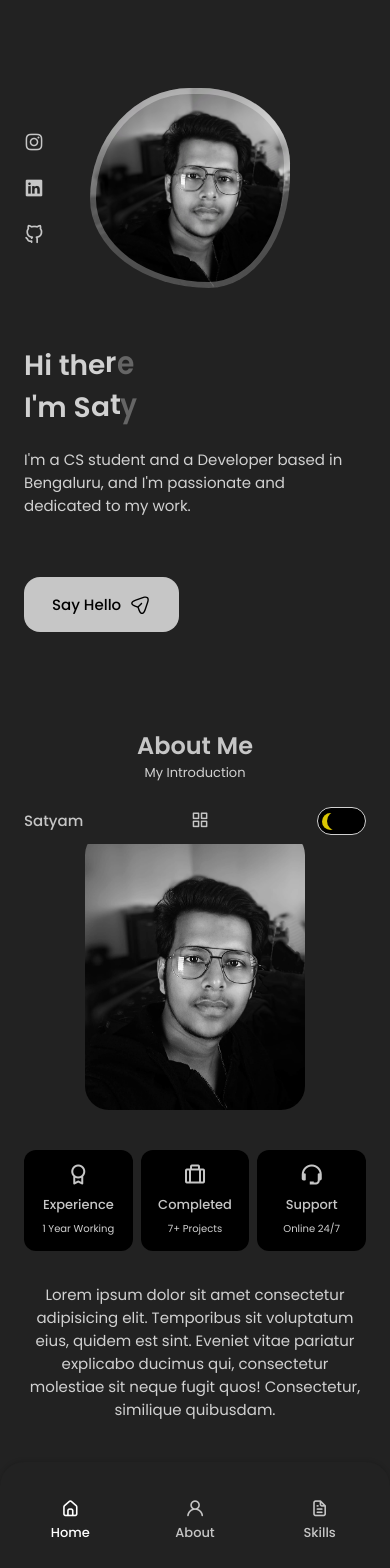
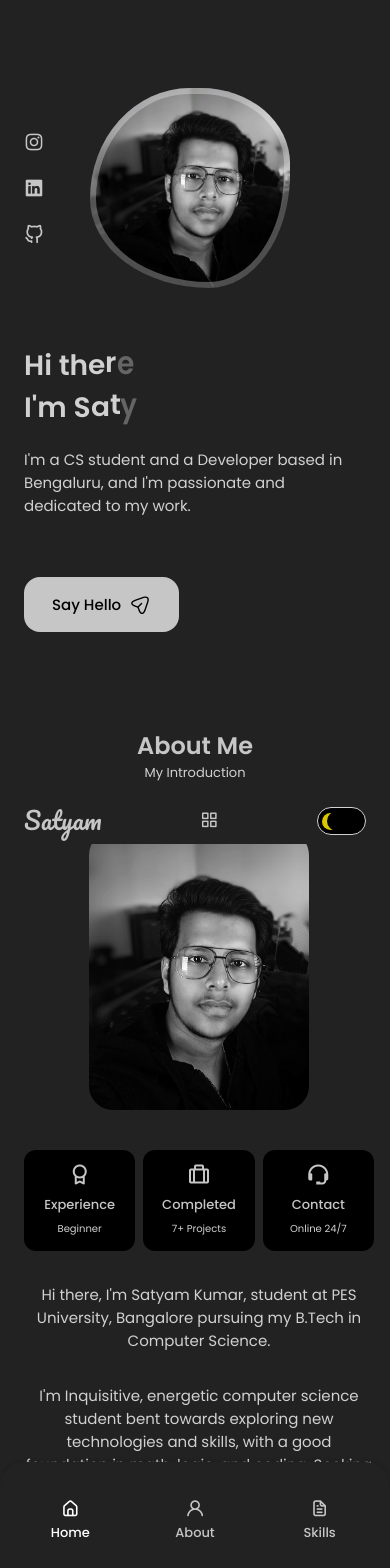
Before and after one commit to satyamksharma/portfolio-old, a React (Create React App) app: page / in a window 390 px wide. Shown: the top 1568 px of the page. Built offline with nearby package versions, Linux system fonts and the light colour scheme.

Commit message:
minor changes in styles

```diff
--- a/src/App.css
+++ b/src/App.css
@@ -1,5 +1,5 @@
 /*=============== GOOGLE FONTS ===============*/
-@import url("https://fonts.googleapis.com/css2?family=Poppins:wght@400;500;600&display=swap");
+@import url("https://fonts.googleapis.com/css2?family=Pacifico&family=Poppins:wght@400;500;600&display=swap");
 
 /*=============== VARIABLES CSS ===============*/
 :root {
@@ -13,6 +13,7 @@
     --body-color: rgba(250, 250, 250, 1);
     --body-color-dark: rgb(34, 34, 34);
     --container-color: #fff;
+    --heading-color: #00b87b;
 
     /*========== Font and typography ==========*/
     --body-font: "Poppins", sans-serif;
@@ -91,16 +92,16 @@ body.light {
     --text-color: rgb(78, 78, 78);
     --body-color: rgba(250, 250, 250, 1);
     --container-color: #fff;
+    --heading-color: #00b87b;
 }
 
 body.dark {
     --title-color: rgb(198, 198, 198);
     --title-color-dark: rgb(255, 255, 255);
     --text-color: rgb(209, 209, 209);
-
     --body-color: rgb(34, 34, 34);
-
     --container-color: #000000;
+    --heading-color: #8c00f7;
 }
 
 h1,
--- a/src/components/about/About.jsx
+++ b/src/components/about/About.jsx
@@ -13,18 +13,27 @@ const About = () => {
             <h2 className='section__title'>About Me</h2>
             <span className='section__subtitle'>My Introduction</span>
             <div className='about__container container grid'>
-                <img
-                    src={AboutImg}
-                    alt='aboutImg'
-                    className='about__img'
-                />
+                <div className='about__img__container'>
+                    <div className='box__background'></div>
+                    <div className='about__img_box'>
+                        <img
+                            src={AboutImg}
+                            alt='aboutImg'
+                            className='about__img'
+                        />
+                    </div>
+                </div>
                 <div className='about__data'>
                     <Info />
                     <p className='about__description'>
-                        Lorem ipsum dolor sit amet consectetur adipisicing elit. Temporibus sit
-                        voluptatum eius, quidem est sint. Eveniet vitae pariatur explicabo ducimus
-                        qui, consectetur molestiae sit neque fugit quos! Consectetur, similique
-                        quibusdam.
+                        Hi there, I'm Satyam Kumar, student at PES University, Bangalore pursuing my
+                        B.Tech in Computer Science.
+                    </p>
+                    <p className='about__description'>
+                        I'm Inquisitive, energetic computer science student bent towards exploring
+                        new technologies and skills, with a good foundation in math, logic, and
+                        coding. Seeking to enhance my skills and contribute to the field of
+                        Technology and Computer Science.
                     </p>
 
                     <a
--- a/src/components/about/Info.jsx
+++ b/src/components/about/Info.jsx
@@ -6,7 +6,7 @@ const Info = () => {
             <div className='about__box'>
                 <i class='bx bx-award about__icon'></i>
                 <h3 className='about__title'>Experience</h3>
-                <span className='about__subtitle'>1 Year Working</span>
+                <span className='about__subtitle'>Beginner</span>
             </div>
             <div className='about__box'>
                 <i class='bx bx-briefcase-alt about__icon'></i>
@@ -15,7 +15,7 @@ const Info = () => {
             </div>
             <div className='about__box'>
                 <i class='bx bx-support about__icon'></i>
-                <h3 className='about__title'>Support</h3>
+                <h3 className='about__title'>Contact</h3>
                 <span className='about__subtitle'>Online 24/7</span>
             </div>
         </div>
--- a/src/components/about/about.css
+++ b/src/components/about/about.css
@@ -8,6 +8,31 @@
     width: 350px;
     border-radius: 1.5rem;
     justify-self: center;
+    z-index: 50;
+}
+
+.about__img__container {
+    display: flex;
+    justify-content: center;
+    position: relative;
+}
+
+.box__background {
+    position: absolute;
+    width: 350px;
+    height: 450px;
+    background: var(--title-color);
+    bottom: 2rem;
+    right: 5rem;
+    border-radius: 1.5rem 1.5rem 0 1.5rem;
+    z-index: 1;
+}
+
+.about__img_box {
+    margin: 0;
+    padding: 0;
+    width: 350px;
+    z-index: 50;
 }
 
 .about__info {
@@ -55,6 +80,17 @@
     .about__img {
         width: 220px;
     }
+
+    .box__background {
+        display: none;
+    }
+
+    .about__img_box {
+        display: flex;
+        align-items: center;
+        justify-content: center;
+    }
+
     .about__box {
         padding: 0.75rem 0.5rem;
     }
--- a/src/components/header/Header.jsx
+++ b/src/components/header/Header.jsx
@@ -17,7 +17,7 @@ const Header = () => {
                     href='index.html'
                     className='nav__logo'
                 >
-                    Satyam
+                    Satyam <span className='title__second'>Kumar</span>
                 </a>
                 <div className={Toggle ? "nav__menu show-menu" : "nav__menu"}>
                     <ul className='nav__list grid'>
--- a/src/components/header/header.css
+++ b/src/components/header/header.css
@@ -19,6 +19,11 @@
 .nav__toggle {
     color: var(--title-color);
     font-weight: var(--font-medium);
+}
+
+.nav__logo {
+    font-family: "Pacifico", cursive;
+    font-size: var(--h1-font-size);
 }
 
 .nav__list {
@@ -91,7 +96,8 @@
 
     .nav__close {
         position: absolute;
-        right: 50%;
+        right: 45%;
+        align-items: center;
         bottom: 0.5rem;
         font-size: 1.5rem;
         cursor: pointer;
@@ -112,6 +118,9 @@
     .nav__toggle {
         display: block;
     }
+    .title__second {
+        display: none;
+    }
 }
 
 /* For small screen devices */
@@ -123,4 +132,7 @@
     .nav__list {
         column-gap: 0;
     }
+    .title__second {
+        display: none;
+    }
 }
```
